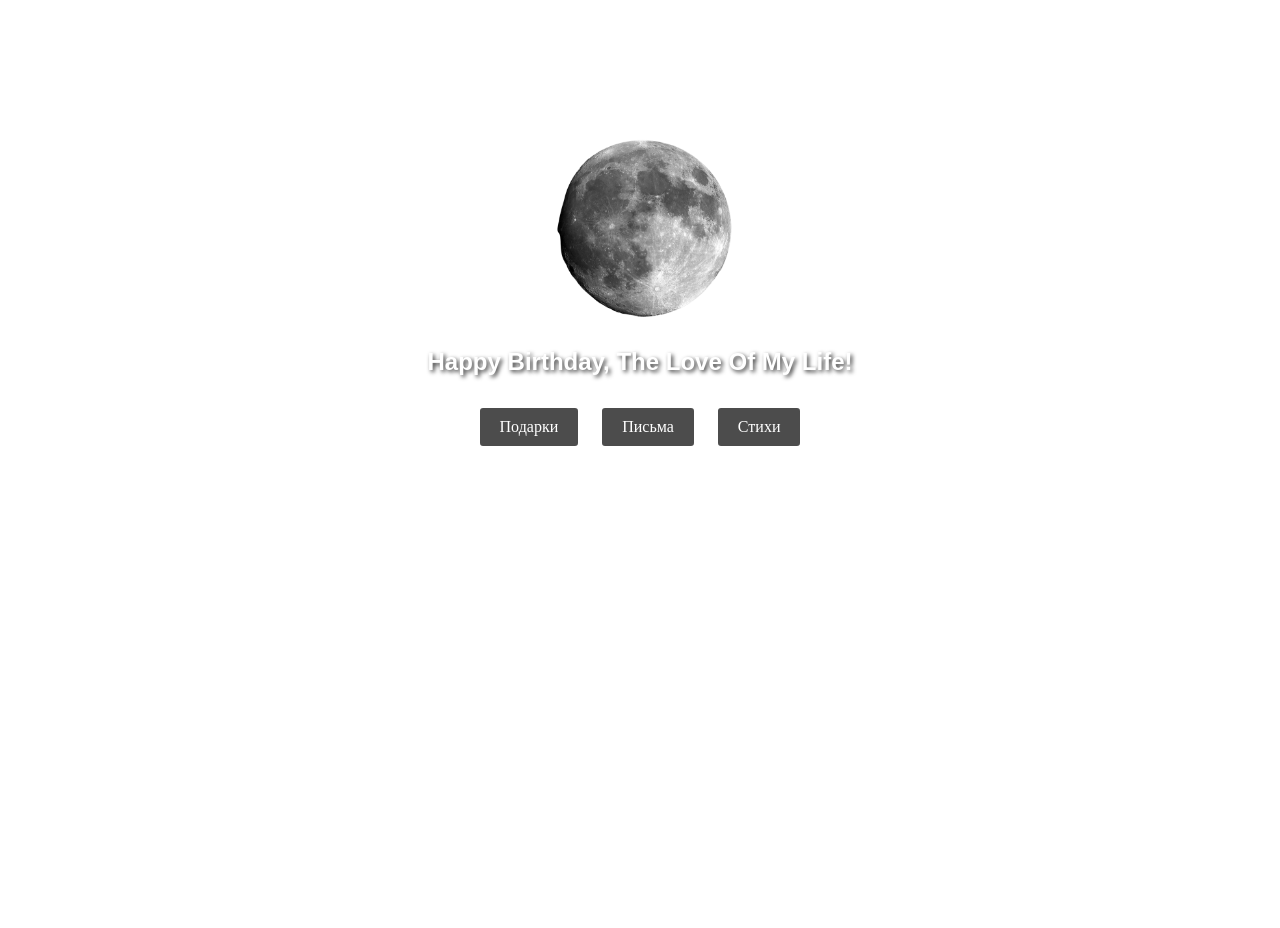
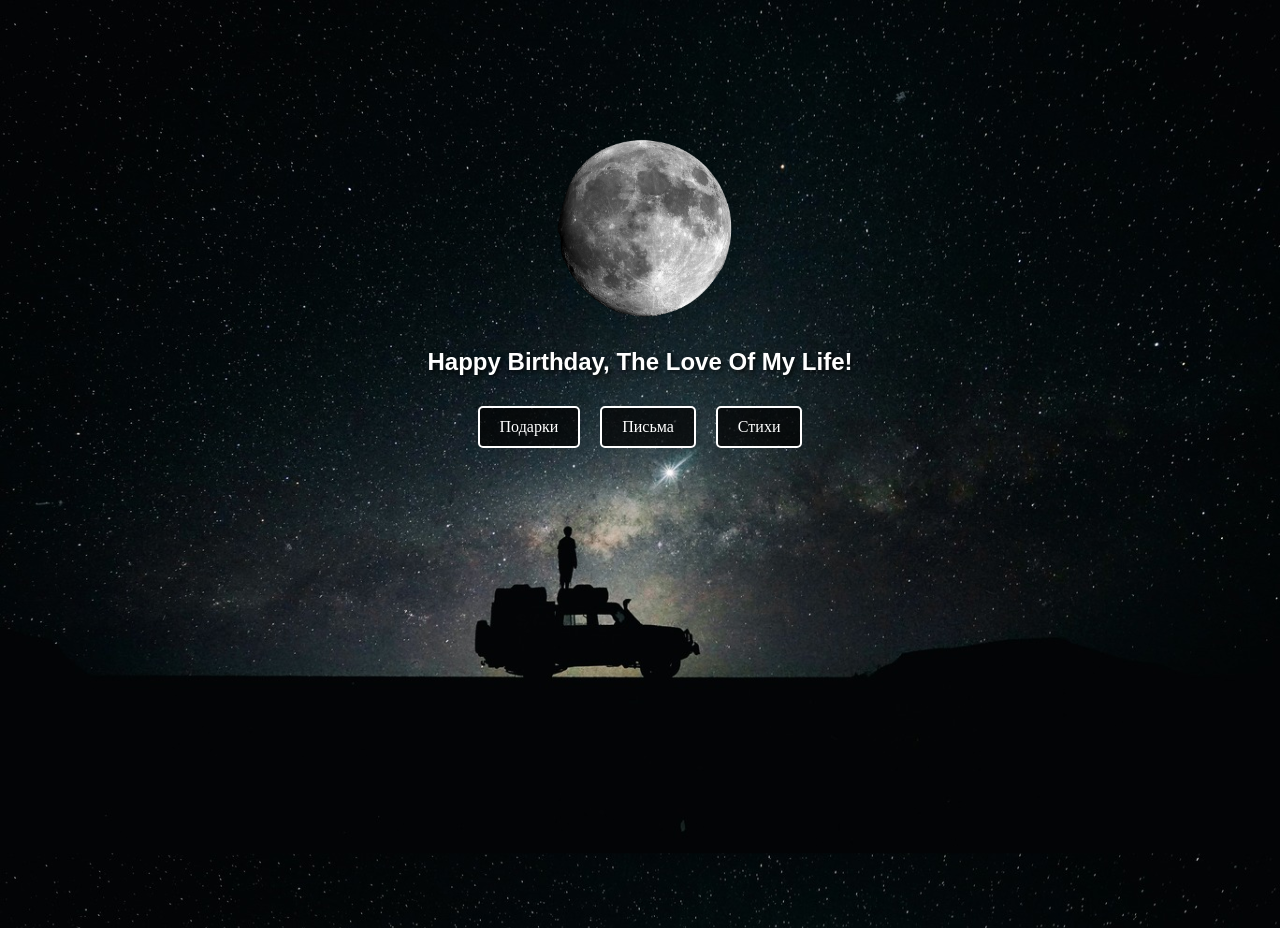
Before and after one commit to EmpiricistSkeptic/LoveApp, a Django app: page / in a window 1280 px wide. Run offline with Django 5.2, Linux system fonts and the light colour scheme.

Commit message:
some chages

```diff
--- a/main/static/css/main.css
+++ b/main/static/css/main.css
@@ -3,14 +3,6 @@
     margin: 0;
   }
 
-  /* Основной контейнер с фоном */
-  #main-page {
-    min-height: 100vh; /* Обеспечиваем, что фон будет покрывать всю высоту экрана */
-    background-size: cover; /* Растягиваем фон по экрану */
-    background-position: bottom center; /* Фиксируем изображение на низу */
-    background-repeat: no-repeat;
-    background-attachment: fixed; /* Фиксируем фон */
-  }
 
   /* Стиль для основного контента */
   #main-page #main-content {
--- a/main/templates/main.html
+++ b/main/templates/main.html
@@ -8,20 +8,20 @@
   <!-- Подключение стилей для главной страницы -->
   <link rel="stylesheet" href="{% static 'css/main.css' %}">
 </head>
-<body id="main-page">
+<body id="main-page" data-background="{% static 'images/background.jpg' %}">
   <script>
-    // Передача URL фона из Django в JavaScript через атрибут data-background
     document.addEventListener('DOMContentLoaded', () => {
+      // Получаем путь к изображению из data-атрибута
       const backgroundUrl = document.body.getAttribute('data-background');
-      document.body.style.backgroundImage = url("${backgroundUrl}");
+      // Устанавливаем фон с использованием JavaScript
+      document.body.style.backgroundImage = "url('" + backgroundUrl + "')";
       document.body.style.backgroundSize = "cover";
+      document.body.style.backgroundPosition = "center";
       document.body.style.backgroundRepeat = "no-repeat";
       document.body.style.backgroundAttachment = "fixed";
     });
   </script>
 
-  <!-- Добавление data-атрибута с URL фона -->
-  <body id="main-page" data-background="{% static 'images/background.jpg' %}">
   <div id="main-content">
     <!-- Фотография Луны -->
     <div class="moon-container">
```
Lines whose indentation alone changed are shown as unchanged.
